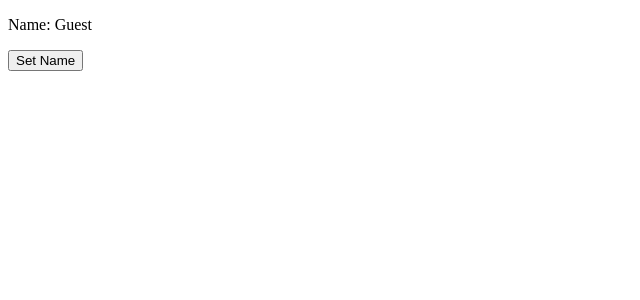
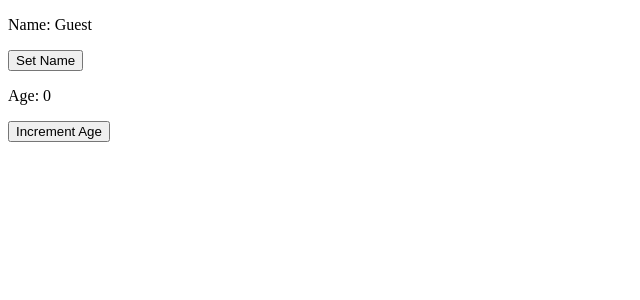
Before and after one commit to NajeebSultan/my-react-app, a React (Vite) app in the folder my-react-app/: page / in a window 1280 px wide. Shown: the top 300 px of the page, without its empty margins (0-640 px from the left). Built offline with nearby package versions, Linux system fonts and the light colour scheme.

Commit message:
Make a age increment button and setter

```diff
--- a/my-react-app/src/MyComponent.jsx
+++ b/my-react-app/src/MyComponent.jsx
@@ -2,13 +2,24 @@ import React , {useState} from 'react';
 function MyComponent(){
 
   const [name , setName] = useState("Guest");
+  const [age, setAge] = useState(0);
+
   const updateName = () => {
       setName ("Spongebob");
+  }
+  const incrementAge = () => {
+    setAge(age + 1);
   }
 
   return( <div>
     <p>Name: {name}</p>
     <button onClick={updateName}>Set Name</button>
-  </div>);
+
+
+      <p>Age: {age}</p>
+      <button onClick={incrementAge}>Increment Age</button>
+    </div>
+
+);
 }
 export default MyComponent
```
